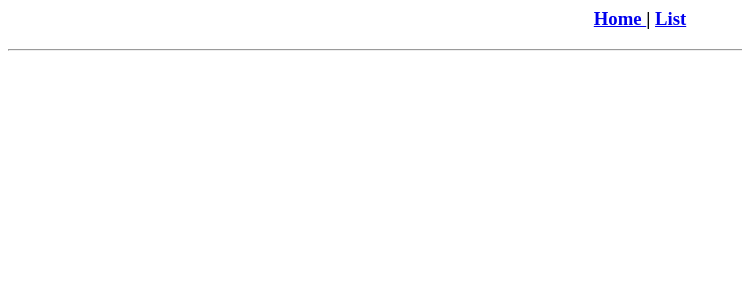
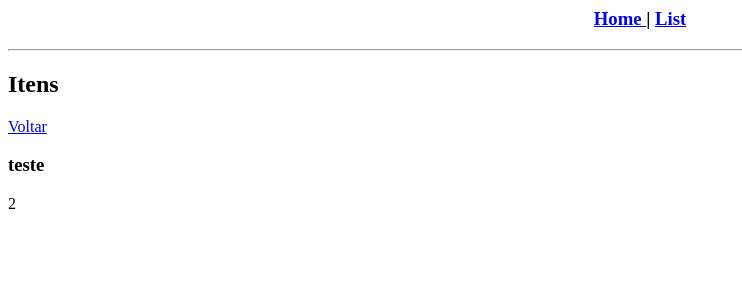
Before and after one commit to roxellyt/aula05, an Angular app: page /list/1 in a window 1280 px wide. Shown: the top 300 px of the page, without its empty margins (0-742 px from the left). Built offline with nearby package versions, Linux system fonts and the light colour scheme.

Commit message:
2 files modified

```diff
--- a/src/app/list-details/list-details.component.html
+++ b/src/app/list-details/list-details.component.html
@@ -0,0 +1,4 @@
+<h2>Itens</h2>
+<a [routerLink]="['/list']">Voltar</a>
+<h3>teste</h3>
+<div>{{item.id}}</div>
--- a/src/app/list-details/list-details.component.ts
+++ b/src/app/list-details/list-details.component.ts
@@ -1,5 +1,6 @@
 import { Component, OnInit } from '@angular/core';
 import { ActivatedRoute } from '@angular/router';
+import { ListData } from '../list';
 
 @Component({
   selector: 'app-list-details',
@@ -11,6 +12,8 @@ export class ListDetailsComponent implements OnInit {
   constructor(private route: ActivatedRoute) {}
 
   ngOnInit() {
-    this.route.paramMap.subscribe;
+    this.route.paramMap.subscribe(params =>
+      {this.item = ListData[params.get("index")]}
+      );
   }
 }
```
